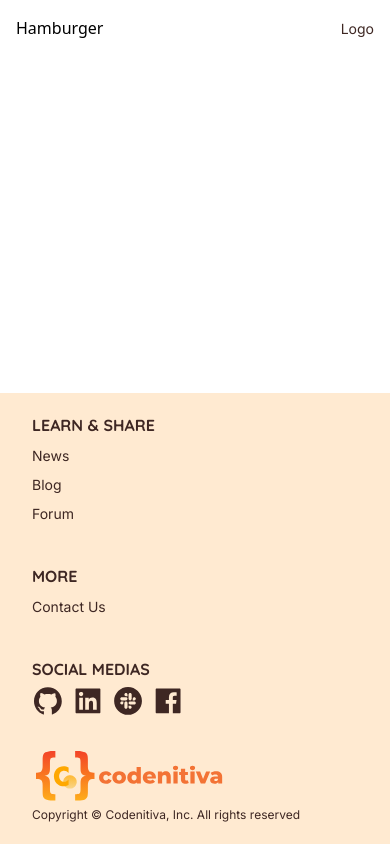
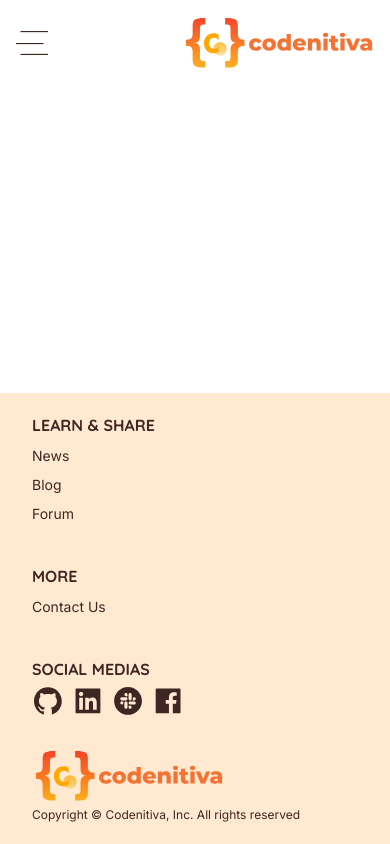
Before and after one commit to codenitiva/codenitiva-website, a React (Create React App) app: page / in a window 390 px wide. Built offline with nearby package versions, Linux system fonts and the light colour scheme.

Commit message:
add icon to page

```diff
--- a/src/components/Footer/Footer.tsx
+++ b/src/components/Footer/Footer.tsx
@@ -44,7 +44,7 @@ const Footer : React.FC = () => {
         </div>
       </div>
       <div className="flex flex-col justify-start items-start my-4 lg:my-8 mx-8">
-        <a href={"/"}>
+        <a href="/">
           <img
             className="w-48 lg:w-56"
             src={require("../../assets/brand/Codenitiva.svg")}
--- a/src/components/NavBar/NavBar.tsx
+++ b/src/components/NavBar/NavBar.tsx
@@ -15,7 +15,13 @@ const Drawer: React.FC<DrawerProps> = ({ open, close }) => {
         className={`flex flex-col p-4 lg:hidden absolute transition duration-200 bg-gray-100
           left-0 top-0 transform h-screen w-64 z-20 ${open ? 'translate-x-0' : '-translate-x-full'}`}
       >
-        <div onClick={close} className="self-end mb-4">Silang</div>
+        <div onClick={close} className="self-end mb-4">
+          <img
+            className="w-6"
+            src={require("../../assets/icon/x.svg")}
+            alt="Close"
+          />
+        </div>
         {menuItemsLabel.map(({ label, path }, index) => (
           <a
             key={`#drawer-link-${label}-${index}`}
@@ -31,7 +37,7 @@ const Drawer: React.FC<DrawerProps> = ({ open, close }) => {
         className={`bg-muted absolute top-0 left-0 opacity-75 z-10 w-screen h-screen lg:hidden
         ${open ? 'block' : 'hidden'}`} />
     </div>
-  )
+  );
 };
 
 const NavBar: React.FC = () => {
@@ -45,7 +51,13 @@ const NavBar: React.FC = () => {
   return (
     <nav className="flex flex-row lg:flex-row-reverse items-center justify-between p-4">
       <Drawer open={drawerOpen} close={closeDrawer} />
-      <div onClick={openDrawer} className="lg:hidden">Hamburger</div>
+      <div onClick={openDrawer} className="lg:hidden">
+        <img
+          className="w-8"
+          src={require("../../assets/icon/hamburger.svg")}
+          alt="Menu"
+        />
+      </div>
       <div className="hidden lg:flex flex-row">
         {menuItemsLabel.map(({ label, path }, index) => (
           <a
@@ -57,7 +69,13 @@ const NavBar: React.FC = () => {
           </a>
         ))}
       </div>
-      <p>Logo</p>
+      <a href="/">
+        <img
+          className="w-48 lg:w-56"
+          src={require("../../assets/brand/Codenitiva.svg")}
+          alt="This is Codenitiva"
+        />
+      </a>
     </nav>
   );
 };
```
Also changed, not shown: src/assets/icon/hamburger.svg (added), src/assets/icon/x.svg (added).
